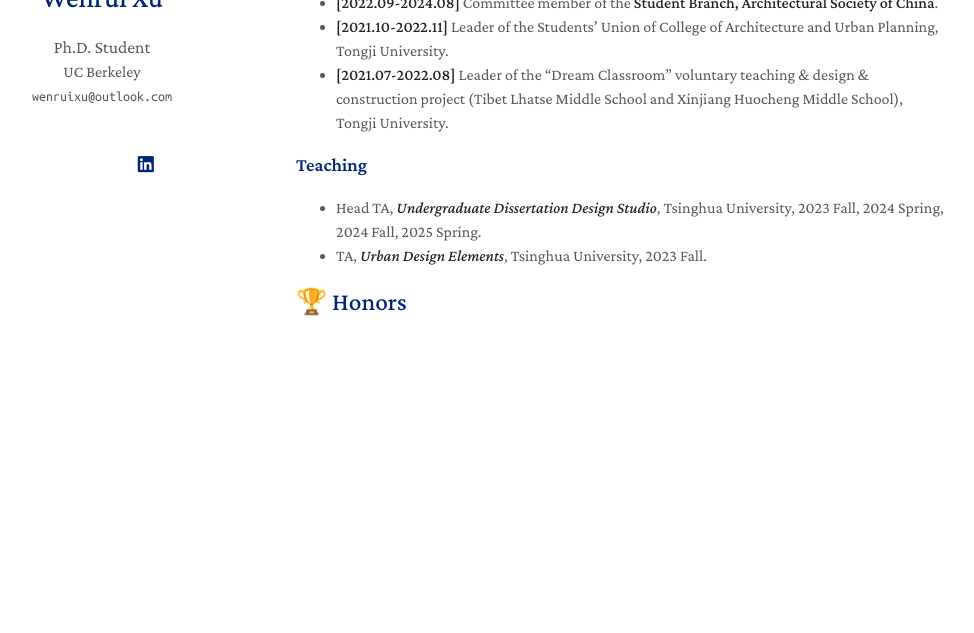
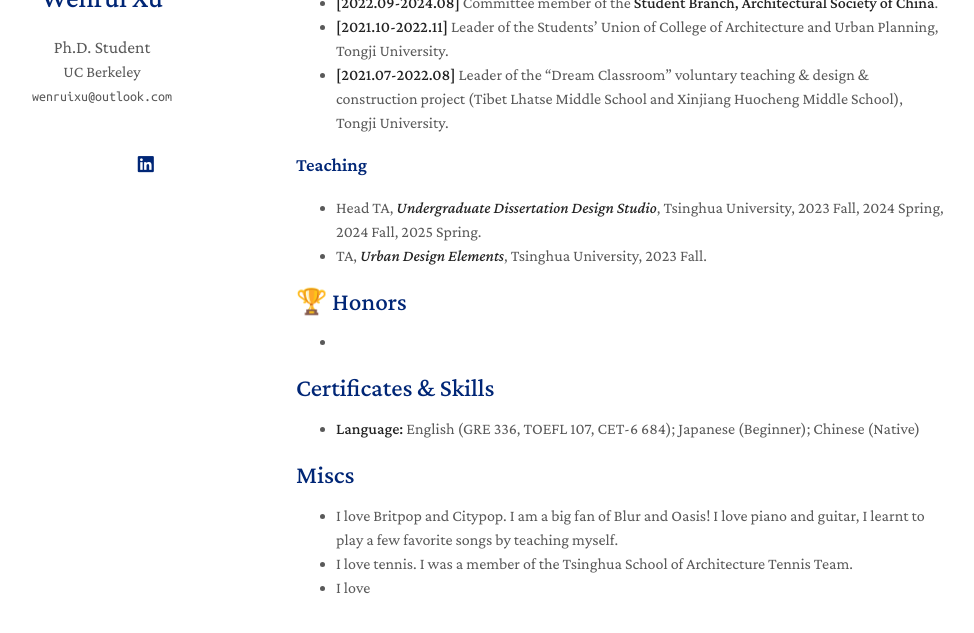
Before and after one commit to ruaruaxu/ruaruaxu.github.io, a Jekyll site: the page built from index.md, in a window 1280 px wide and 900 px high, scrolled down 2346 px, cut to the strip 206-839 px from the top of the window. Shown: the whole strip, without its empty margins (174-1148 px from the left). Built offline with Jekyll 4.4.1, drawn with Linux system fonts in a browser that asks for light colours; a style sheet for code colours, icons or effects is not loaded; our own code applies the rules of GitHub Pages for plain Markdown files; before the commit the page ends 2956 px from its top, so only the background shows below that.

Commit message:
Update index.md

```diff
--- a/index.md
+++ b/index.md
@@ -99,3 +99,19 @@ Please see [Google Scholar](https://scholar.google.com/citations?user=wrPOVnkAAA
 - TA, ***Urban Design Elements***, Tsinghua University, 2023 Fall.
 
 ## 🏆 Honors
+
+-
+
+
+## Certificates & Skills
+
+- **Language:** English (GRE 336, TOEFL 107, CET-6 684); Japanese (Beginner); Chinese (Native)
+
+<!-- 考日语N1，考CFA I -->
+
+## Miscs
+- I love Britpop and Citypop. I am a big fan of Blur and Oasis! I love piano and guitar, I learnt to play a few favorite songs by teaching myself.
+- I love tennis. I was a member of the Tsinghua School of Architecture Tennis Team.
+- I love
+
+<script type="text/javascript" id="clstr_globe" src="//clustrmaps.com/globe.js?d=rb3p-HLpB7vIKlMArS_N1cPimHsZnd9RNzFFiMPkdw8"></script>
```
